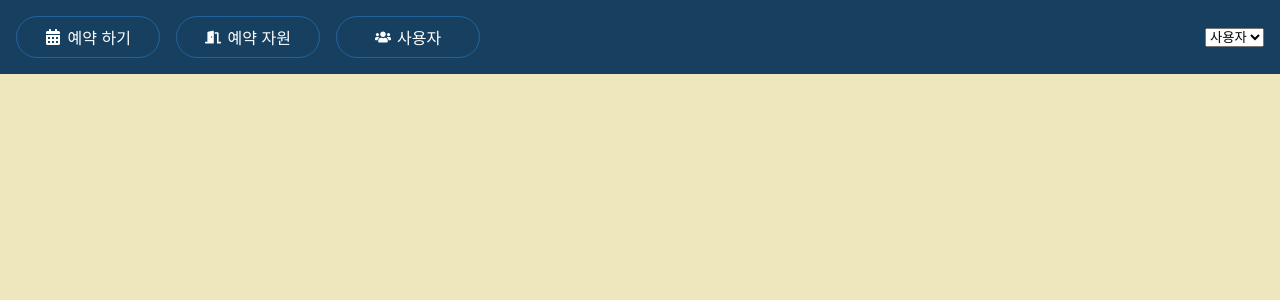
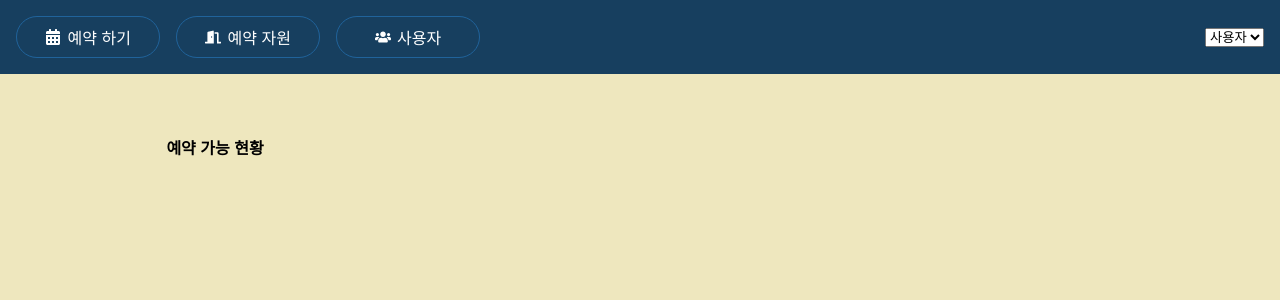
Before and after one commit to jia0628/React_Demo, a React (Vite) app: page /bookables in a window 1280 px wide. Shown: the top 300 px of the page. Built offline with nearby package versions, Linux system fonts and the light colour scheme.

Commit message:
#3 예약 프로젝트 nav 메뉴 버튼 클릭에 따라 UI 변경확인

```diff
--- a/src/App.jsx
+++ b/src/App.jsx
@@ -1,8 +1,11 @@
 // 초기 App.jsx
 import './App.css'
-import {BrowserRouter, Link} from "react-router-dom";
+import {BrowserRouter, Link, Route, Routes} from "react-router-dom";
 import {FaCalendarAlt, FaDoorOpen, FaUsers} from "react-icons/fa";
 import UserPicker from "./component/Users/UserPicker.jsx";
+import BookingsPage from "./component/Bookings/BookingsPage.jsx";
+import BookablePage from "./component/Bookables/BookablePage.jsx";
+import UsersPage from "./component/Users/UsersPage.jsx";
 
 // index.html 이 처음 요청으로 반환되는 페이지
 //       html 은 더 이상 만들지 않습니다.  :  SPA
@@ -37,9 +40,16 @@ function App() {
             </nav>
             <UserPicker/>
           </header>
+          <Routes>
+            <Route path="/bookings" element={<BookingsPage/>}/>
+            <Route path="/bookables" element={<BookablePage/>}/>
+            <Route path="/users" element={<UsersPage/>}/>
+          </Routes>
         </div>
 
       </BrowserRouter>
+      /* 사용자가 선택한 메뉴 항목에 따라 화면에 보이는 UI 를 결정합니다. */
+
   )
 }
 
```
